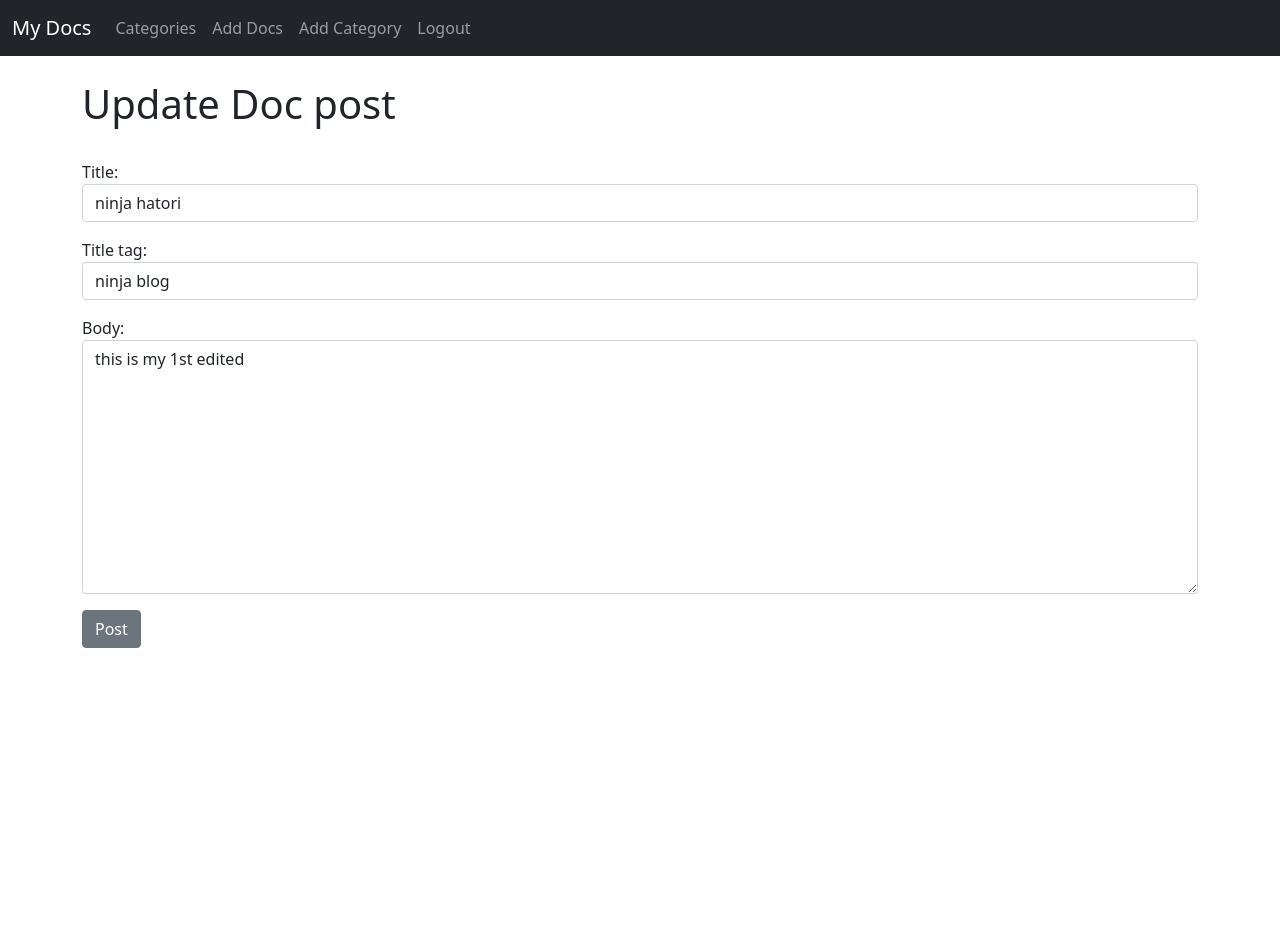
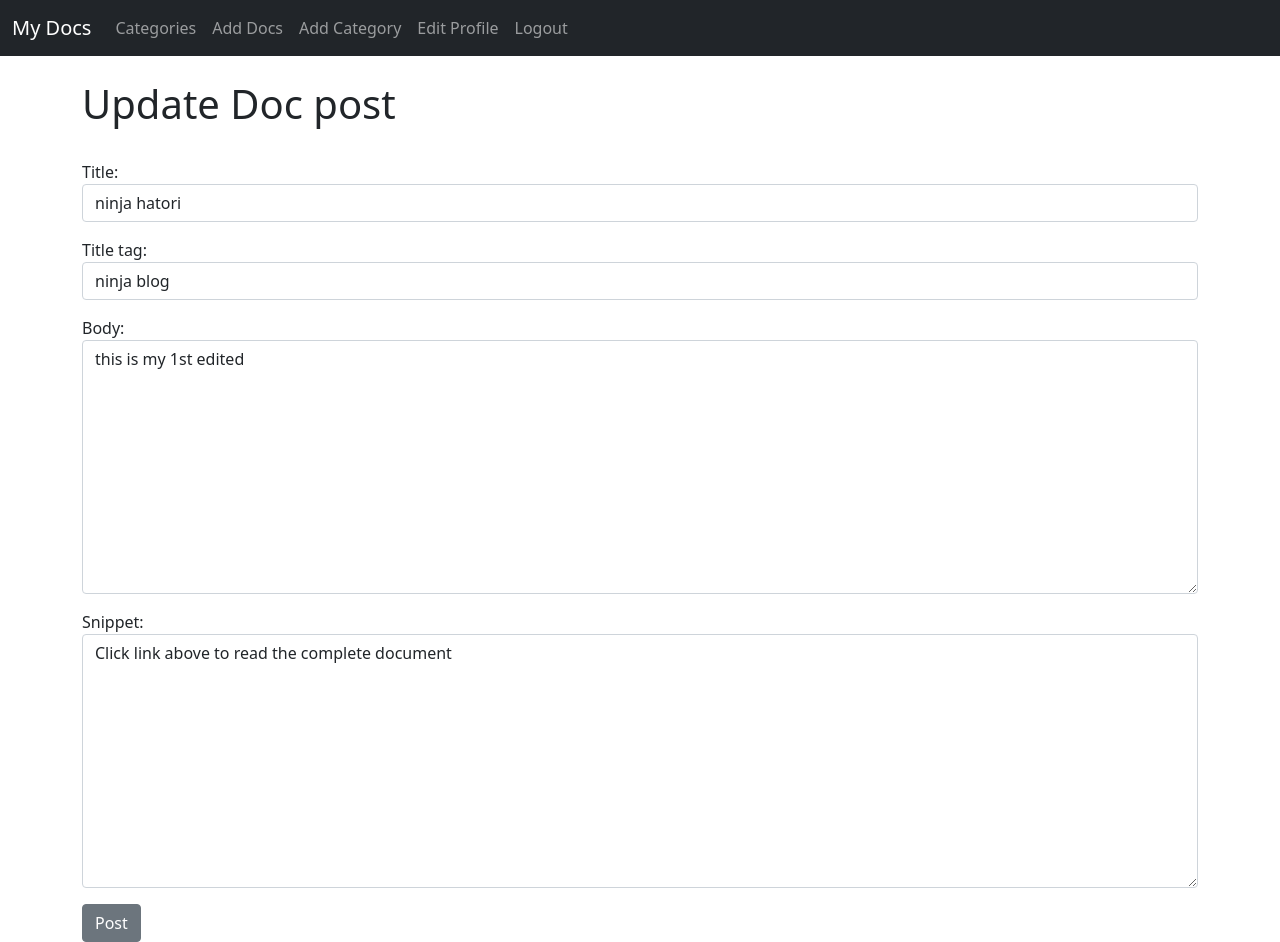
Before and after one commit to SanjoyPator1/BlogProjectDjango, a Django app: page /article/edit/1 in a window 1280 px wide. Before the commit the page ends 648 px from the top, so only its background shows below. Run offline with Django 3.2, Linux system fonts and the light colour scheme; a user stored in the database is signed in; data comes from the database, SQL or seed files in the repository; both versions use the stored data as it was after the commit; some libraries are stand-ins or nearby versions.

Commit message:
snippet added to show and edit profile feature added

```diff
--- a/ablog/members/urls.py
+++ b/ablog/members/urls.py
@@ -1,9 +1,10 @@
 
 from django.urls import path
-from .views import UserRegisterView
+from .views import UserRegisterView, UserEditView
 
 
 urlpatterns = [
     path('register/', UserRegisterView.as_view(), name='register'),
+    path('edit_profile/', UserEditView.as_view(), name='edit_profile'),
 
 ]
--- a/ablog/theblog/forms.py
+++ b/ablog/theblog/forms.py
@@ -12,7 +12,7 @@ for item in choices:
 class PostForm(forms.ModelForm):
     class Meta:
         model = Post
-        fields = ('title', 'title_tag', 'author', 'category', 'body')
+        fields = ('title', 'title_tag', 'author', 'category', 'body', 'snippet')
 
         widgets = {
             'title': forms.TextInput(attrs={'class': 'form-control'}),
@@ -21,16 +21,19 @@ class PostForm(forms.ModelForm):
             # 'author': forms.Select(attrs={'class': 'form-control'}),
             'category': forms.Select(choices=choice_list, attrs={'class': 'form-control'}),
             'body': forms.Textarea(attrs={'class': 'form-control'}),
+            'snippet': forms.Textarea(attrs={'class': 'form-control'}),
         }
 
 
 class EditForm(forms.ModelForm):
     class Meta:
         model = Post
-        fields = ('title', 'title_tag', 'body')
+        fields = ('title', 'title_tag', 'body', 'snippet')
 
         widgets = {
             'title': forms.TextInput(attrs={'class': 'form-control'}),
             'title_tag': forms.TextInput(attrs={'class': 'form-control'}),
             'body': forms.Textarea(attrs={'class': 'form-control'}),
+            'snippet': forms.Textarea(attrs={'class': 'form-control'}),
+
         }
--- a/ablog/theblog/models.py
+++ b/ablog/theblog/models.py
@@ -5,8 +5,11 @@ from datetime import datetime, date
 from ckeditor.fields import RichTextField
 
 # Create your models here.
+
+
 class Category(models.Model):
     name = models.CharField(max_length=255)
+
     def __str__(self):
         return self.name
 
@@ -14,14 +17,18 @@ class Category(models.Model):
         # return reverse('article-detail', args=(str(self.id)))
         return reverse('home')
 
+
 class Post(models.Model):
     title = models.CharField(max_length=255)
     title_tag = models.CharField(max_length=255)
     author = models.ForeignKey(User, on_delete=models.CASCADE)
     body = RichTextField(blank=True, null=True)
     # body = models.TextField()
-    post_date = models.DateField(auto_now_add = True)
+    post_date = models.DateField(auto_now_add=True)
     category = models.CharField(max_length=255, default='all')
+    snippet = models.CharField(
+        max_length=255)
+
     likes = models.ManyToManyField(User, related_name='blog_posts')
 
     def __str__(self):
@@ -30,5 +37,6 @@ class Post(models.Model):
     def get_absolute_url(self):
         # return reverse('article-detail', args=(str(self.id)))
         return reverse('home')
+
     def total_likes(self):
         return self.likes.count()
--- a/ablog/theblog/templates/base.html
+++ b/ablog/theblog/templates/base.html
@@ -52,6 +52,9 @@
                   <a class="nav-link" href="{% url 'add_category' %}">Add Category</a>
                 </li>
                 <li class="nav-item">
+                  <a class="nav-link" href="{% url 'edit_profile' %}">Edit Profile</a>
+                </li>
+                <li class="nav-item">
                   <a class="nav-link" href="{% url 'logout' %}">Logout</a>
                 </li>
 
--- a/ablog/theblog/templates/home.html
+++ b/ablog/theblog/templates/home.html
@@ -21,7 +21,8 @@
         {% endif %}
     </small>
     <br>
-        {{post.body | slice:":200" | safe}}</li>
+        {{ post.snippet }}
+        </li>
 
 {% endfor %}
 </ul>
```
Also changed, not shown: ablog/members/templates/registration/edit_profile.html (added, +22 -0 lines), ablog/members/views.py (+9 -1 lines), ablog/db.sqlite3, ablog/theblog/migrations/0008_post_snippet.py (added), ablog/theblog/migrations/0009_alter_post_snippet.py (added).
